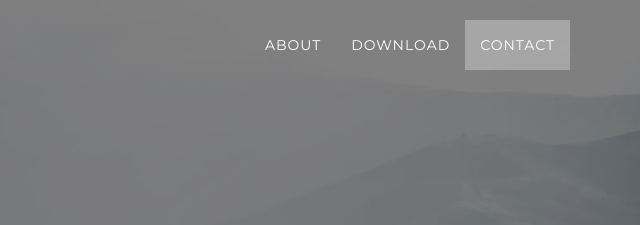
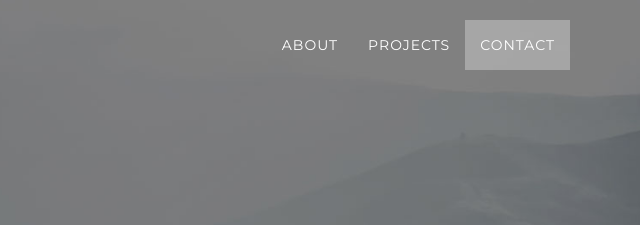
Before and after one commit to riegie/riegie.github.io, a plain HTML site: page index.html in a window 1280 px wide. Shown: the top 225 px of the page, 640-1280 px from the left. Drawn offline with Linux system fonts and the light colour scheme; some packages are replaced by stand-ins of ours.

Commit message:
Modified the text

```diff
--- a/index.html
+++ b/index.html
@@ -56,7 +56,7 @@
                         <a class="page-scroll" href="#about">About</a>
                     </li>
                     <li>
-                        <a class="page-scroll" href="#download">Download</a>
+                        <a class="page-scroll" href="#download">Projects</a>
                     </li>
                     <li>
                         <a class="page-scroll" href="#contact">Contact</a>
```
